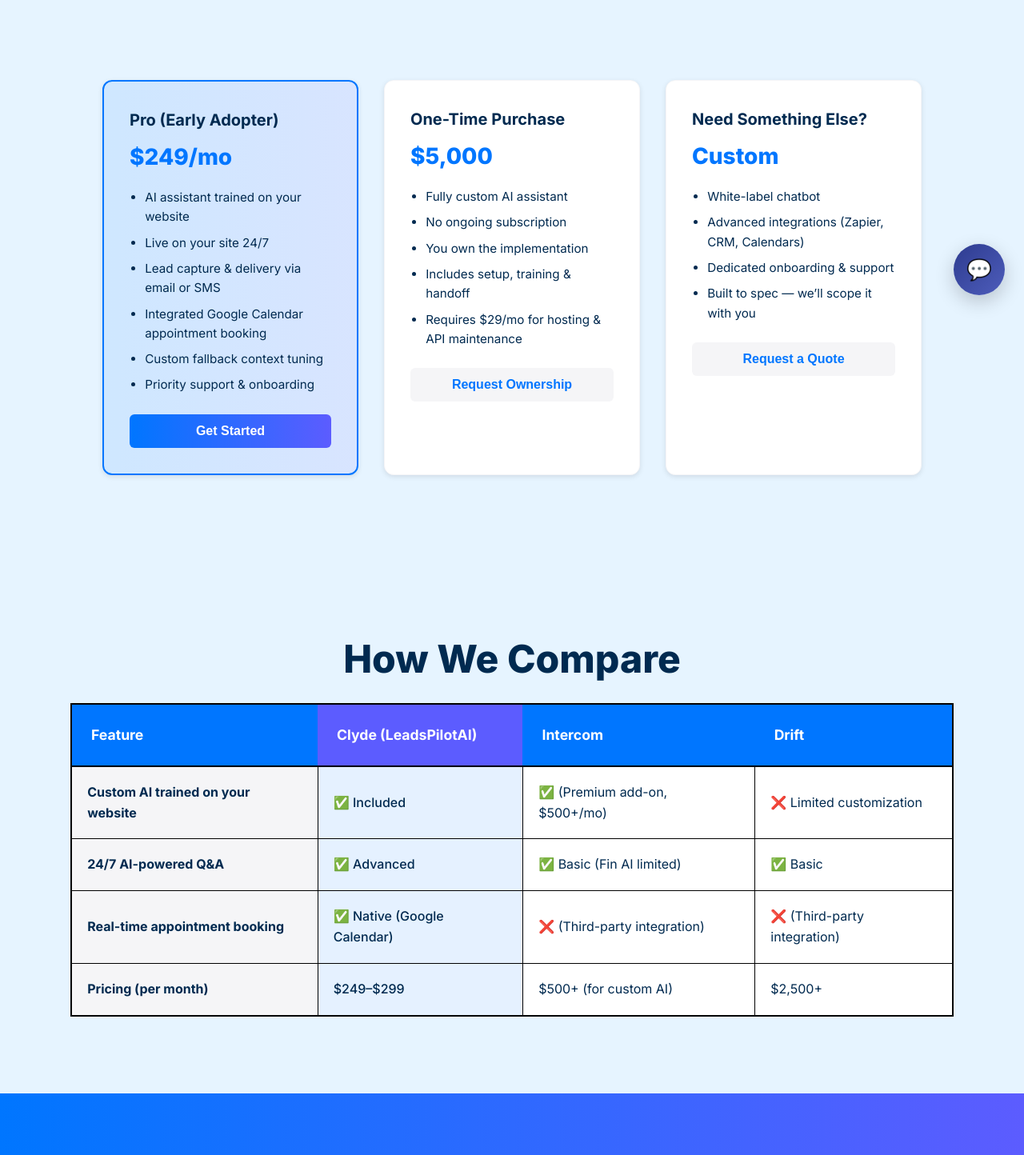
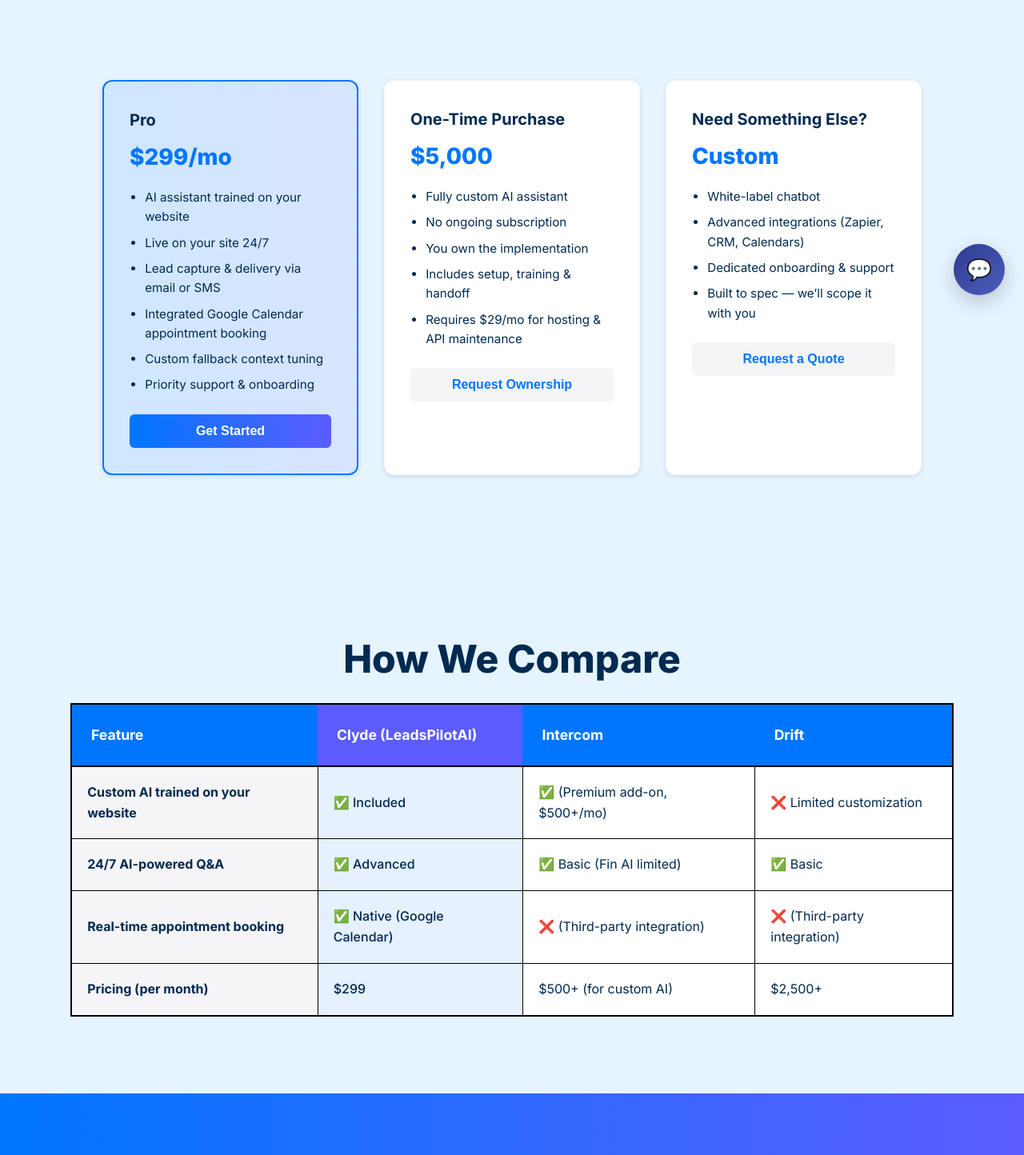
Before and after one commit to palmer95/LeadsPilotAi-Site, a Next.js app: page /pricing in a window 1280 px wide. Shown: the part 407-1851 px from the top of the page at 80% size. Built offline with nearby package versions, Linux system fonts and the light colour scheme.

Commit message:
fix: pricing

```diff
--- a/src/app/pricing/page.tsx
+++ b/src/app/pricing/page.tsx
@@ -4,12 +4,12 @@ import Link from "next/link";
 import { useState } from "react";
 
 export default function PricingPage() {
-  const [selected, setSelected] = useState("Pro (Early Adopter)");
+  const [selected, setSelected] = useState("Pro");
 
   const tiers = [
     {
-      title: "Pro (Early Adopter)",
-      price: "$249/mo",
+      title: "Pro",
+      price: "$299/mo",
       features: [
         "AI assistant trained on your website",
         "Live on your site 24/7",
@@ -125,7 +125,7 @@ export default function PricingPage() {
               </tr>
               <tr>
                 <td className="table-cell">Pricing (per month)</td>
-                <td className="table-cell highlight">$249–$299</td>
+                <td className="table-cell highlight">$299</td>
                 <td className="table-cell">$500+ (for custom AI)</td>
                 <td className="table-cell">$2,500+</td>
               </tr>
--- a/src/app/product/page.tsx
+++ b/src/app/product/page.tsx
@@ -110,7 +110,7 @@ export default function ProductPage() {
               </tr>
               <tr>
                 <td className="table-cell">Pricing (per month)</td>
-                <td className="table-cell highlight">$249–$299</td>
+                <td className="table-cell highlight">$299</td>
                 <td className="table-cell">$500+ (for custom AI)</td>
                 <td className="table-cell">$2,500+</td>
               </tr>
```
